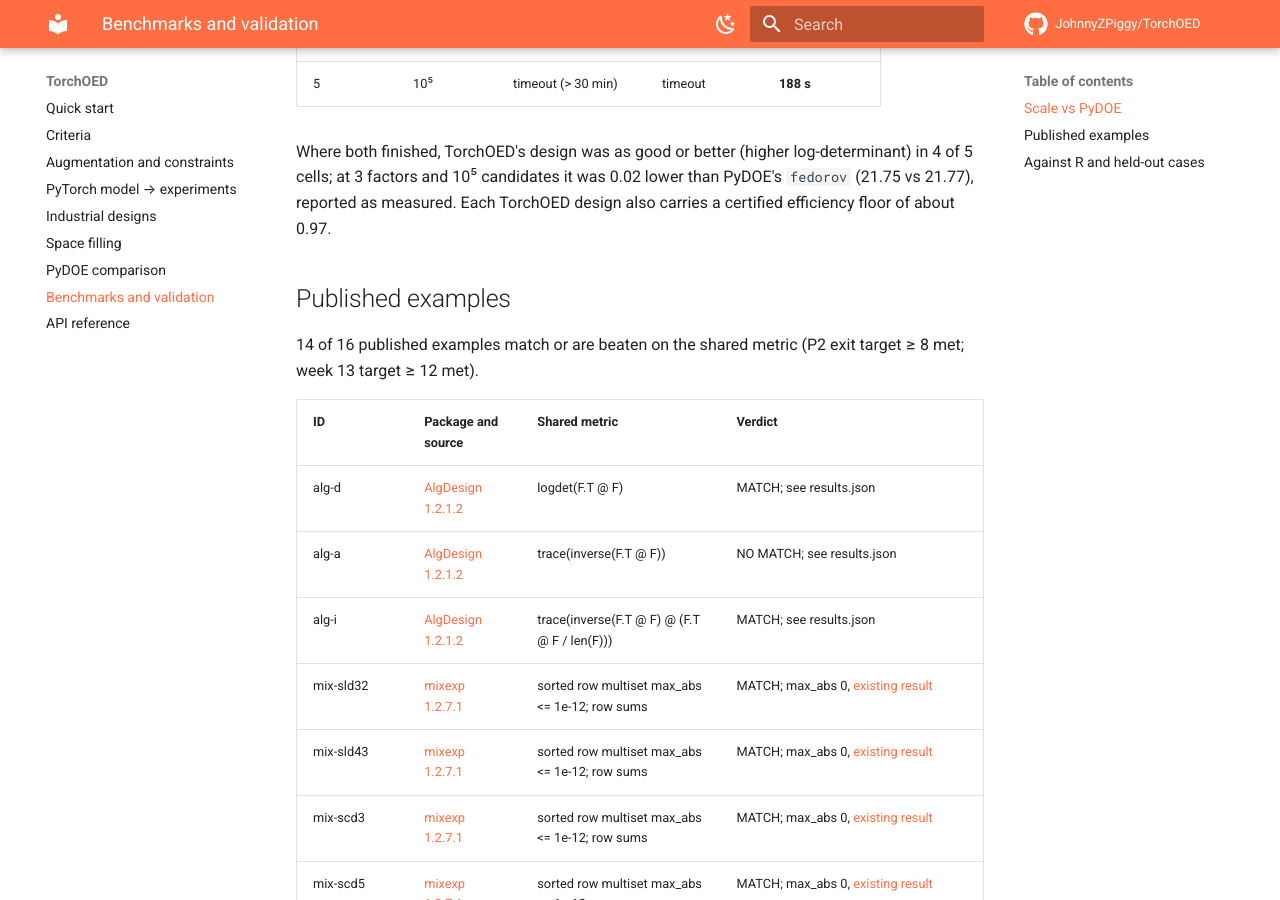
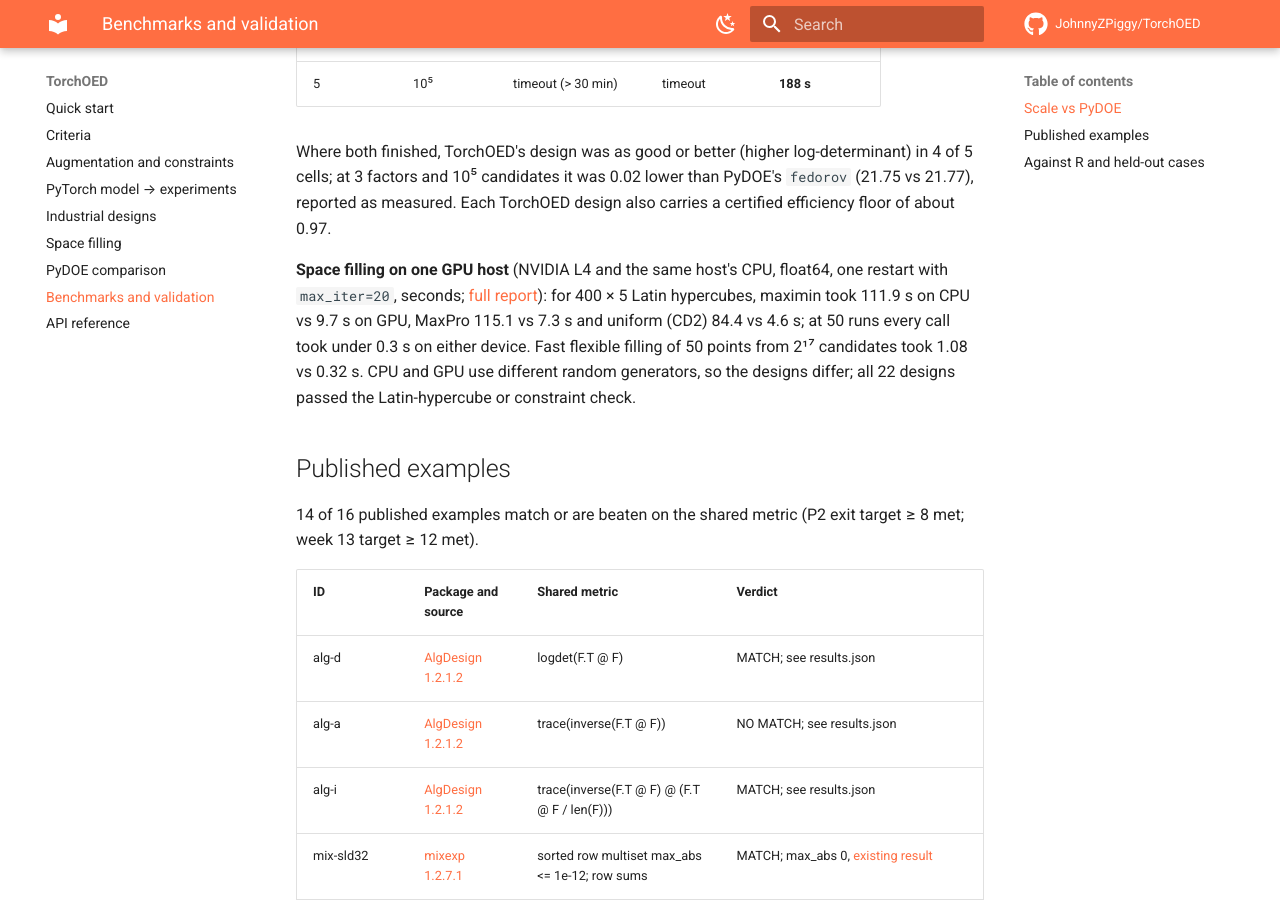
Before and after one commit to JohnnyZPiggy/TorchOED, an MkDocs documentation site: the page built from website/benchmarks.md, in a window 1280 px wide and 900 px high, scrolled down 419 px. Built offline with MkDocs 1.6.1 and Material for MkDocs 9.7.7, drawn with Linux system fonts in a browser that asks for light colours; comment, search, counter and statistics services are not loaded.

Commit message:
docs: state same-host space-filling GPU results (Refs #429) (#431)

```diff
--- a/website/benchmarks.md
+++ b/website/benchmarks.md
@@ -12,6 +12,8 @@
 | 5 | 10⁵ | timeout (> 30 min) | timeout | **188 s** |
 
 Where both finished, TorchOED's design was as good or better (higher log-determinant) in 4 of 5 cells; at 3 factors and 10⁵ candidates it was 0.02 lower than PyDOE's `fedorov` (21.75 vs 21.77), reported as measured. Each TorchOED design also carries a certified efficiency floor of about 0.97.
+
+**Space filling on one GPU host** (NVIDIA L4 and the same host's CPU, float64, one restart with `max_iter=20`, seconds; [full report](https://github.com/JohnnyZPiggy/TorchOED/blob/main/reports/w13-sfgpu/summary.md)): for 400 × 5 Latin hypercubes, maximin took 111.9 s on CPU vs 9.7 s on GPU, MaxPro 115.1 vs 7.3 s and uniform (CD2) 84.4 vs 4.6 s; at 50 runs every call took under 0.3 s on either device. Fast flexible filling of 50 points from 2¹⁷ candidates took 1.08 vs 0.32 s. CPU and GPU use different random generators, so the designs differ; all 22 designs passed the Latin-hypercube or constraint check.
 
 ## Published examples
 
```
